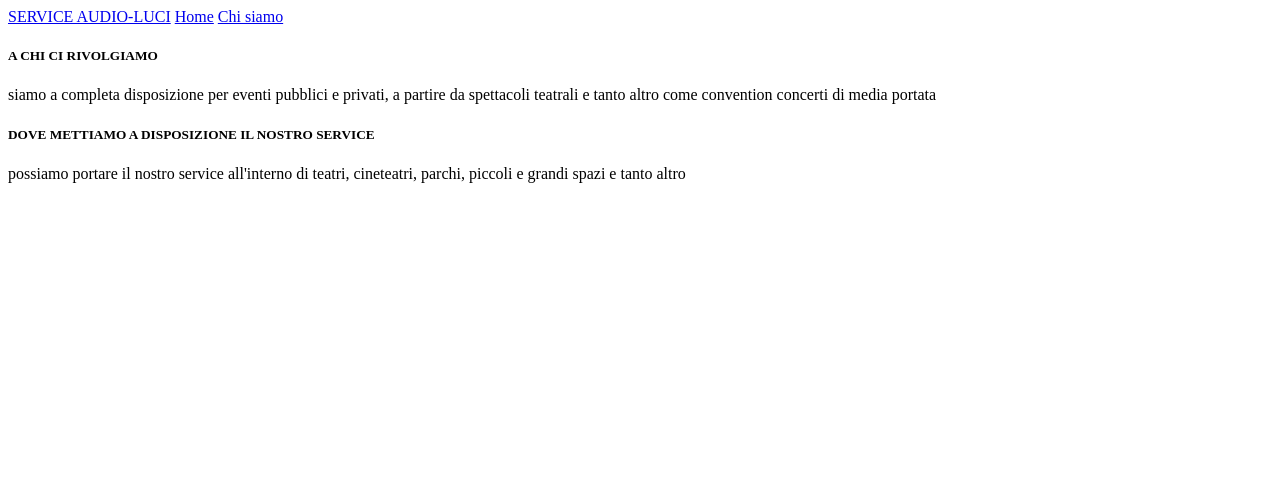
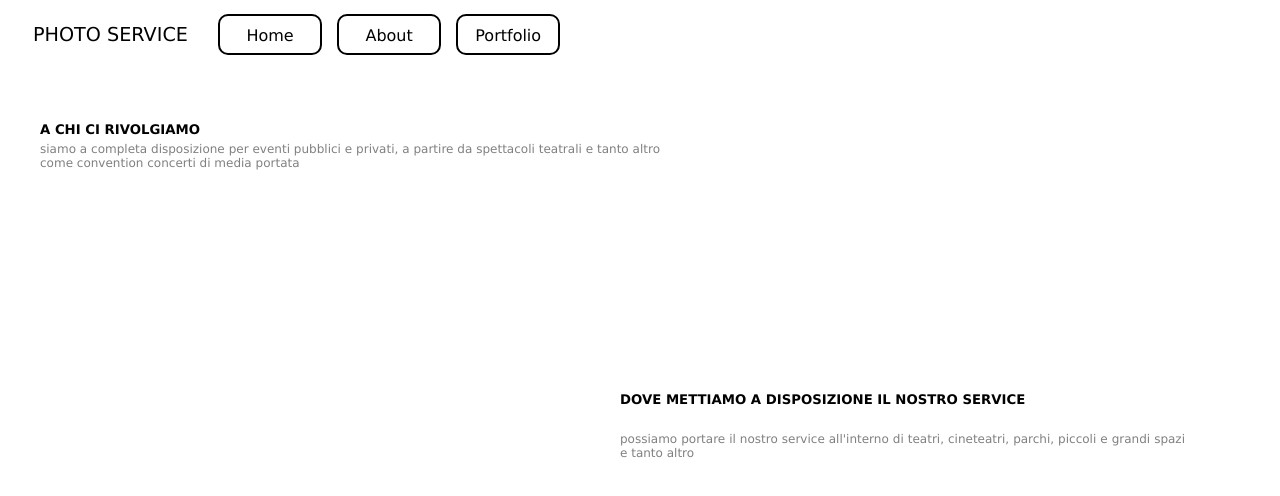
Before and after one commit to AleCadelo-code/HTML-CSS-JS, a plain HTML site: page prova/Chi siamo.html in a window 1280 px wide. Drawn offline with Linux system fonts and the light colour scheme.

Commit message:
photo service

```diff
--- a/prova/public_html/Chi siamo.html
+++ b/prova/Chi siamo.html
@@ -6,7 +6,7 @@ and open the template in the editor.
 -->
 <html>
     <head>
-        <title>SERVICE AUDIO-VIDEO</title>
+        <title>PHOTO SERVICE</title>
         <!-- CSS only -->
 
         <link rel="icon" href="camera.png" type="image/gif" sizes="16x16">
@@ -17,10 +17,11 @@ and open the template in the editor.
 
        <nav>
   <div id="navLink">
-    <a href="#">SERVICE AUDIO-LUCI</a>
+    <a class="mainText" href="#">PHOTO SERVICE</a>
 
-              <a href="index.html">Home</a>
-            <span><a href="Chi siamo.html">Chi siamo</a></span>
+           <a class="menu" href="index.html">Home</a>
+           <a class="menu" href="Chi siamo.html">About</a>
+           <a class="menu" href="Portfolio.html">Portfolio</a>
       <div>
 
     </div>
--- /dev/null
+++ b/prova/style.css
@@ -0,0 +1,117 @@
+
+body{
+
+    background-color: none;
+    background-repeat: no-repeat;
+    background-attachment: none;
+    color:black;
+    text-align: justify;
+    font-family: verdana;
+    height: 100vh;
+    background-size: cover;
+    background-position:center;
+
+
+}
+
+p{
+
+  background-color: none;
+    background-repeat: no-repeat;
+    background-position: right top;
+    background-attachment: fixed;
+    height: 100%;
+    color: gray;
+    text-align: justify;
+    font-size: 12px;
+    padding:20px;
+}
+
+
+a.mainText:link, a.mainText:visited {
+  background-color: none;
+  color: black;
+  padding: 15px 25px 10px;
+  text-align: center;
+  text-decoration: none;
+  display: inline-block;
+  font-size:larger;
+}
+
+
+a.menu:link, a.menu:visited {
+  background-color: none;
+  color: black;
+  padding: 40px 25px 10px;
+  margin-right: 10px;
+  text-align: center;
+  text-decoration: none;
+  display: inline-block;
+  font: size 15px;;
+  border-radius: 10px;
+  border: 2px solid black;
+  padding: 10px;
+  width: 80px;
+  height: 17px;
+}
+
+a.menu:hover {
+  background-color: white;
+  color: black;
+  padding: 20px 25px 10px 15px;
+  margin-right: 10px;
+  text-align: center;
+  text-decoration: none;
+  display: inline-block;
+  font: size 15px;;
+  border-radius: 10px;
+  border: 2px solid #ffffff;
+  padding: 10px;
+  width: 80px;
+  height: 17px;
+}
+
+.sub-TitlePar1{
+
+  position: absolute;
+  top: 100px;
+  left: 40px;
+  right: 600px;
+  background:none ;
+}
+
+.par-1-ChiSiamo{
+
+  text-align: justify;
+  position: absolute;
+  top: 110px;
+  left: 20px;
+  right: 600px;
+  background:none ;
+}
+
+.par-2-ChiSiamo{
+
+  text-align: justify;
+  position: absolute;
+  top: 400px;
+  left: 600px;
+  right: 75px;
+  background:none ;
+}
+
+.sub-TitlePar2{
+
+  position: absolute;
+  top: 370px;
+  left: 620px;
+  right: 75px;
+  background:none ;
+}
+
+.responsive {
+  width: 75%;
+  max-width: 800px;
+  height: 400px;
+
+}
```
Also changed, not shown: prova/Portfolio.html (added, +27 -0 lines), prova/index.html (added, +33 -0 lines), prova/camera.png (added).
